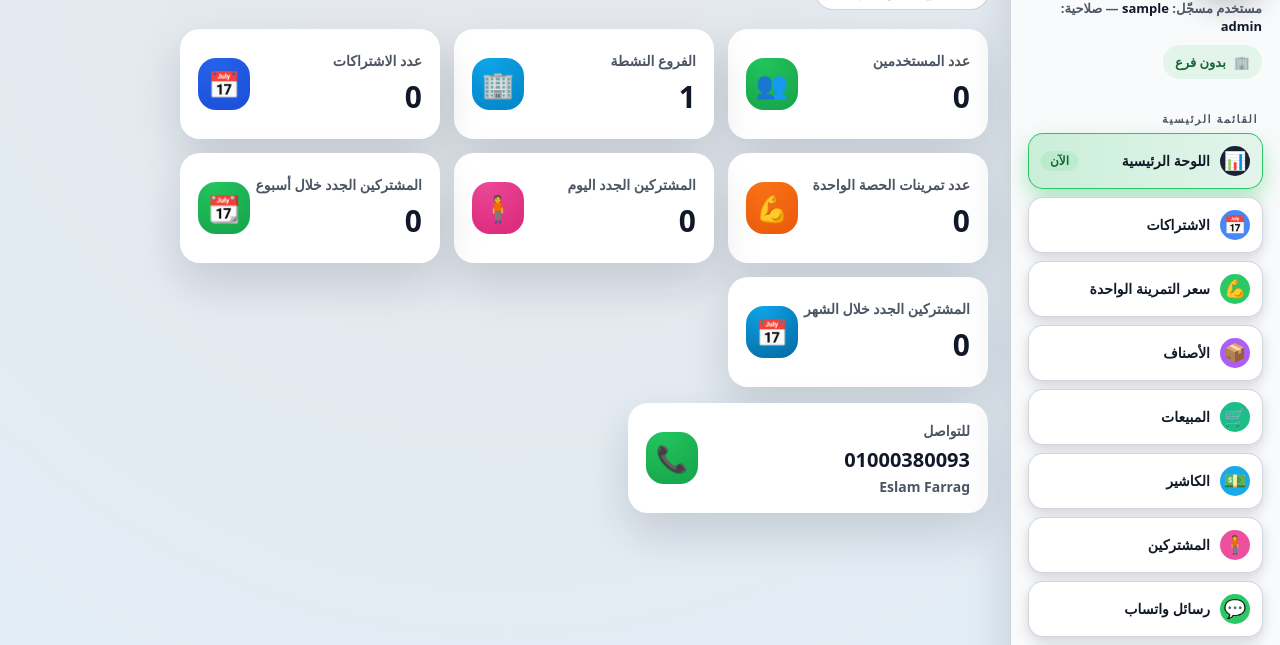
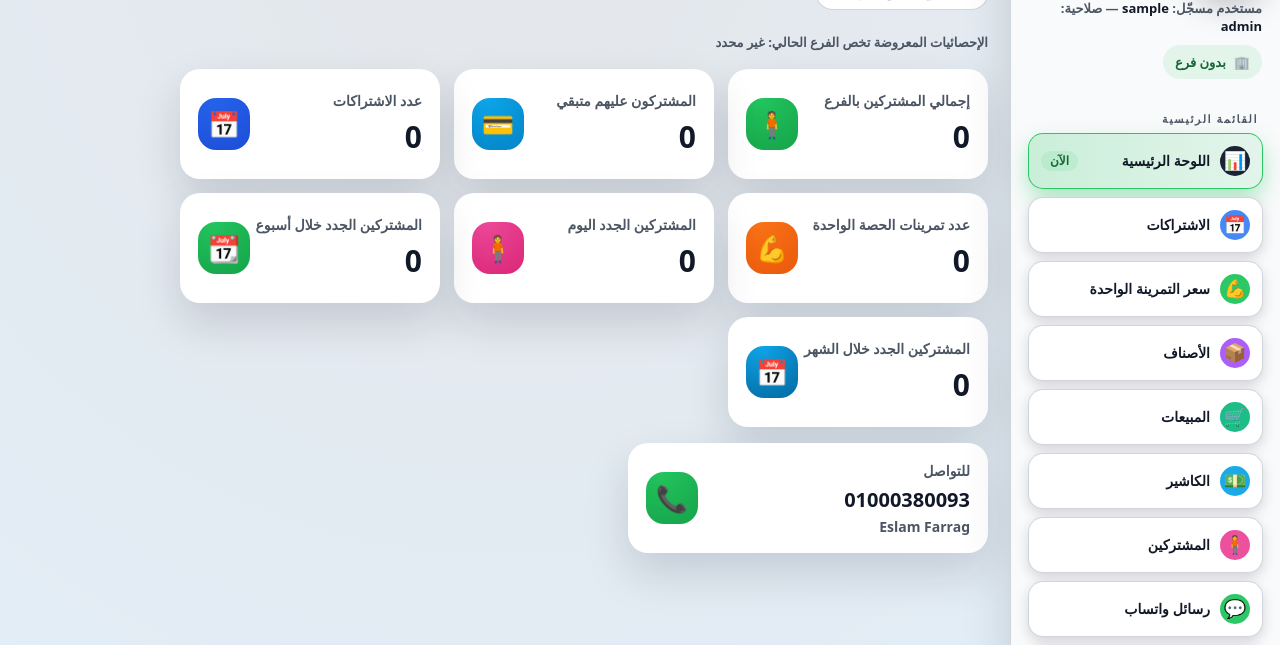
Before and after one commit to Magdy20252026/copra-gym, a PHP site: page /dashboard.php in a window 1280 px wide. Shown: the part 97-742 px from the top of the page. Run offline with PHP 8.4, Linux system fonts and the light colour scheme; the visitor is signed in with stand-in values (Sample User, id 1); data that the repository does not hold is empty.

Commit message:
fix: make dashboard cards branch-specific
Agent-Logs-Url: https://github.com/Magdy20252026/copra-gym/sessions/778557da-c974-48a8-9d04-a4ef902804d9

Co-authored-by: Magdy20252026 <218769073+Magdy20252026@users.noreply.github.com>

```diff
--- a/dashboard.php
+++ b/dashboard.php
@@ -23,8 +23,8 @@ ensureSingleSessionSchema($pdo);
 // جلب اسم الموقع وعدد المستخدمين وعدد الاشتراكات وعدد تمرينات الحصة الواحدة وعدد المشتركين الجدد
 $siteName           = "Gym System";
 $logoPath           = null;
-$userCount          = 0;
-$branchCount        = 0;
+$memberCount        = 0;
+$membersWithDebtsCount = 0;
 $subscriptionCount  = 0;
 $singleSessionCount = 0;
 $newMembersCount    = 0; // اليوم
@@ -38,11 +38,16 @@ try {
         $logoPath = $row['logo_path'];
     }
 
-    $stmt = $pdo->query("SELECT COUNT(*) AS c FROM users");
-    $userCount = (int)$stmt->fetch()['c'];
-
-    $stmt = $pdo->query("SELECT COUNT(*) AS c FROM branches WHERE is_active = 1");
-    $branchCount = (int)$stmt->fetch()['c'];
+    $stmt = $pdo->query("
+        SELECT
+            COUNT(*) AS total_members,
+            SUM(CASE WHEN remaining_amount > 0 THEN 1 ELSE 0 END) AS members_with_debts
+        FROM members
+    ");
+    if ($row = $stmt->fetch()) {
+        $memberCount = (int)($row['total_members'] ?? 0);
+        $membersWithDebtsCount = (int)($row['members_with_debts'] ?? 0);
+    }
 
     $stmt = $pdo->query("SELECT COUNT(*) AS c FROM subscriptions");
     $subscriptionCount = (int)$stmt->fetch()['c'];
@@ -367,6 +372,13 @@ if ($role === 'مشرف' && $userId) {
             display: flex;
             gap: 14px;
             flex-wrap: wrap;
+        }
+
+        .stats-branch-note {
+            margin: 4px 0 2px;
+            color: var(--text-muted);
+            font-size: 13px;
+            font-weight: 800;
         }
 
         .stat-card {
@@ -1046,23 +1058,27 @@ if ($role === 'مشرف' && $userId) {
             </div>
         </div>
 
+        <div class="stats-branch-note">
+            الإحصائيات المعروضة تخص الفرع الحالي: <?php echo htmlspecialchars($currentBranchName !== '' ? $currentBranchName : 'غير محدد'); ?>
+        </div>
+
         <!-- كروت الإحصائيات -->
         <div class="stat-cards">
             <div class="stat-card">
                 <div>
-                    <div class="stat-main">عدد المستخدمين</div>
-                    <div class="stat-number"><?php echo $userCount; ?></div>
+                    <div class="stat-main">إجمالي المشتركين بالفرع</div>
+                    <div class="stat-number"><?php echo $memberCount; ?></div>
                 </div>
-                <div class="stat-icon">👥</div>
+                <div class="stat-icon">🧍</div>
             </div>
 
             <div class="stat-card">
                 <div>
-                    <div class="stat-main">الفروع النشطة</div>
-                    <div class="stat-number"><?php echo $branchCount; ?></div>
+                    <div class="stat-main">المشتركون عليهم متبقي</div>
+                    <div class="stat-number"><?php echo $membersWithDebtsCount; ?></div>
                 </div>
                 <div class="stat-icon" style="background:radial-gradient(circle at 30% 0,#0ea5e9,#0284c7);">
-                    🏢
+                    💳
                 </div>
             </div>
 
```
